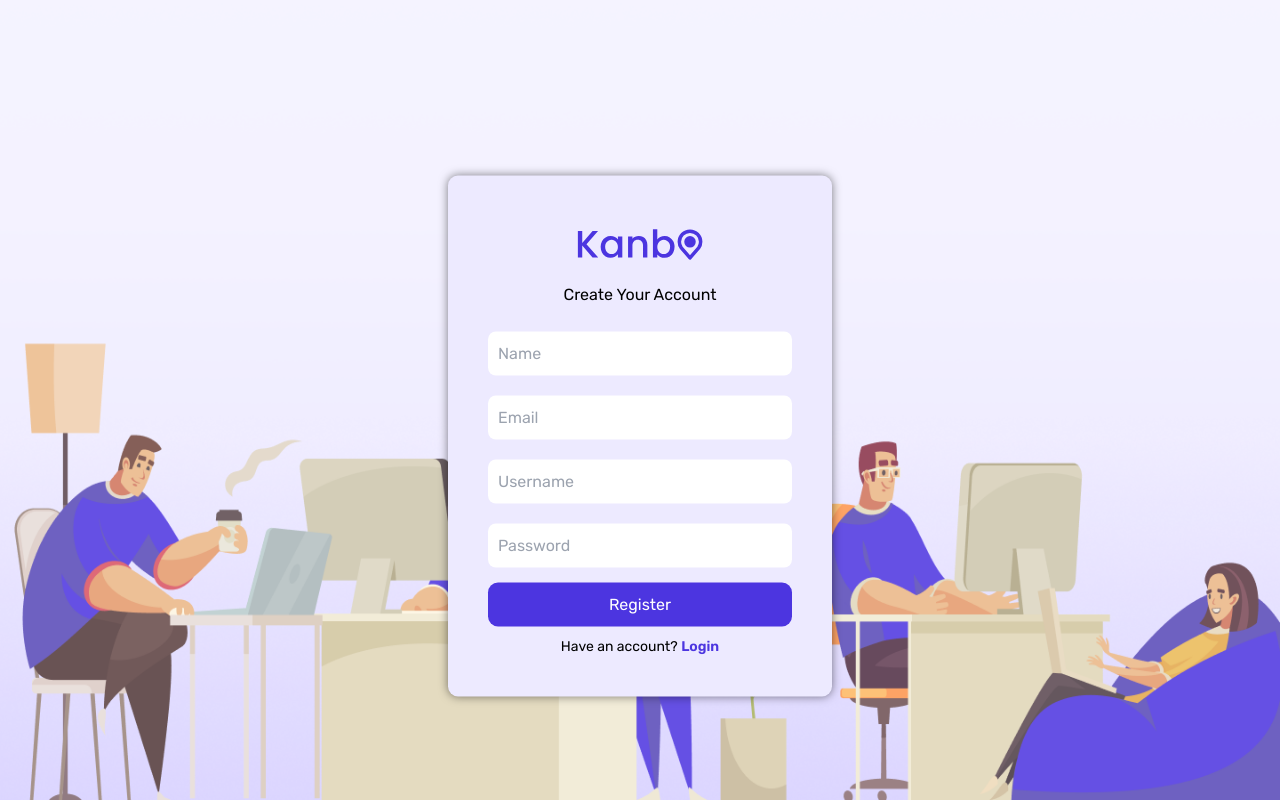
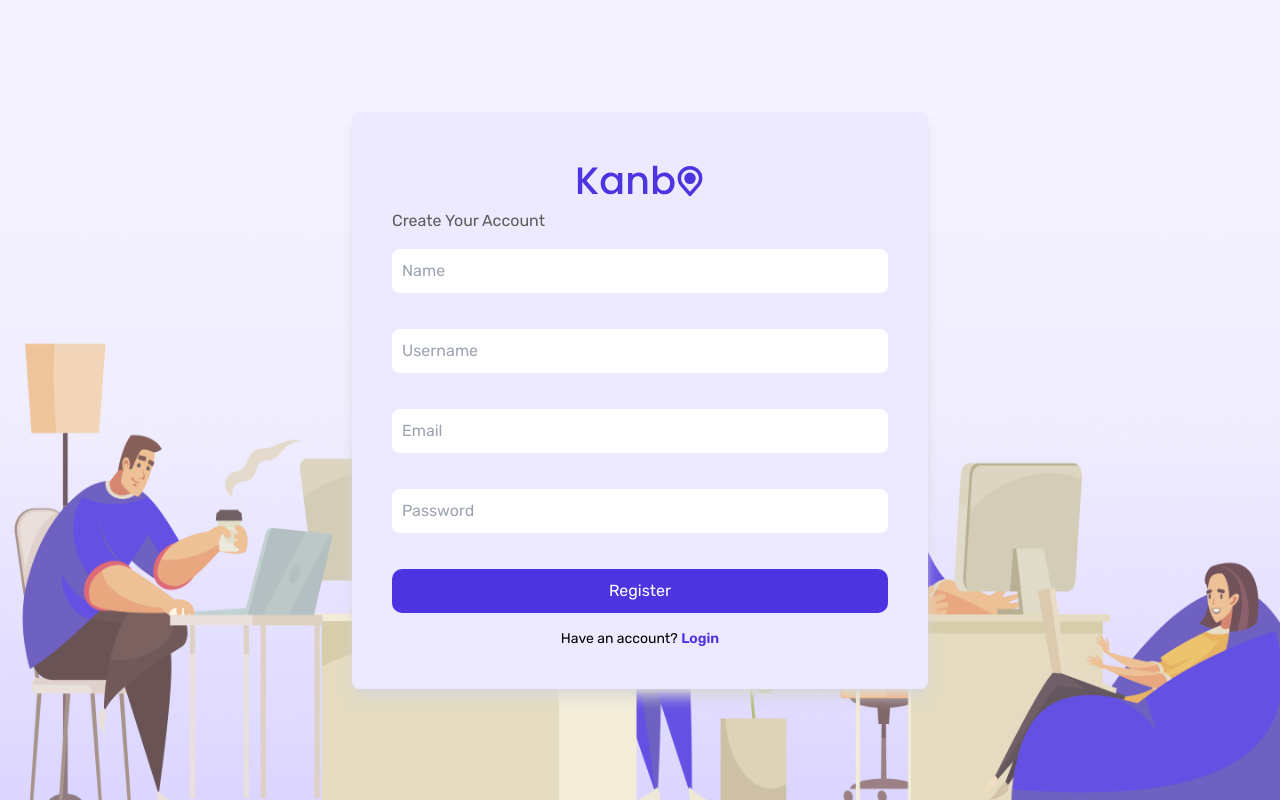
Before and after one commit to Kel2-Kanbo/Kanbo-web, a React (Create React App) app: page /register in a window 1280 px wide. Built offline with nearby package versions, Linux system fonts and the light colour scheme; the HTML template or start-up script is replaced by a standard one.

Commit message:
validasi login & register & integrasi login dgn BE

```diff
--- a/db.json
+++ b/db.json
@@ -31,6 +31,29 @@
       "city": "City 1",
       "district": "District 2",
       "building": "1"
+    }
+  ],
+  "register": [
+    {
+      "name": "dimas",
+      "email": "dimas@mail.com",
+      "username": "dimas",
+      "password": "123456",
+      "role": "admin"
+    },
+    {
+      "name": "dimas",
+      "email": "dimas@mail.com",
+      "username": "dimas",
+      "password": "123456",
+      "role": "admin"
+    },
+    {
+      "name": "dimas",
+      "email": "dimas@mail.com",
+      "username": "dimas",
+      "password": "123456",
+      "role": "admin"
     }
   ],
   "room": [
--- a/src/Components/FormInput/index.jsx
+++ b/src/Components/FormInput/index.jsx
@@ -6,7 +6,7 @@ const FormInput = styled.input`
     // border: 2px solid ${colors.primary.softblue};
     border-radius: 8px;
     padding: 10px;
-    margin: 5px;
+    // margin: 5px;
 `
 
 export default FormInput;
--- a/src/Pages/Register/index.jsx
+++ b/src/Pages/Register/index.jsx
@@ -1,8 +1,9 @@
-import React, { useState } from "react";
+import React, { useState, useEffect } from "react";
 import { AiFillEye, AiFillEyeInvisible } from "react-icons/ai";
 import { Link, useNavigate } from "react-router-dom";
 import Axios from "axios";
 import styled from "@emotion/styled";
+import Swal from "sweetalert2";
 
 import Logo from "../../Components/Logo";
 import background from "../../Assets/BgRegisterAdmin.png";
@@ -23,6 +24,11 @@ export default function Register() {
 	// 	email: 'email must be valid',
 	// 	password: 'Password must be at least 8 characters',
 	// });
+	const [isEmptyName, setIsEmptyName] = useState(true);
+	const [isEmptyUsername, setIsEmptyUsername] = useState(true);
+	const [isEmptyEmail, setIsEmptyEmail] = useState(true);
+	const [isEmptyPassword, setIsEmptyPassword] = useState(true);
+
 	const [inputs, setInputs] = useState([
 		{
 			id: 0,
@@ -30,27 +36,27 @@ export default function Register() {
 			type: 'text',
 			placeholder: 'Name',
 			value: '',
-			regex: /^$|\s+/,
-			err: 'name cant be empty',
-			isValid: false,
+			pattern: "^[A-Za-z0-9]{4,12}$",
+			err: 'Must contain at least 4 characters',
 		},
 		{
 			id: 1,
+			name: "username",
+			type: 'text',
+			placeholder: 'Username',
+			value: '',
+			pattern: "^[A-Za-z0-9]{4,10}$",
+			err: 'Must contain at least 4 characters',
+
+		},
+		{
+			id: 2,
 			name: "email",
 			type: 'email',
 			placeholder: 'Email',
 			value: '',
-			regex: /(?=^.{8,}$)/,
-			err: ''
-		},
-		{
-			id: 2,
-			name: "username",
-			type: 'text',
-			placeholder: 'Username',
-			value: '',
-			regex: /(?=^.{8,}$)/,
-			err: ''
+			pattern: "^[a-z0-9._%+-]+@[a-z0-9.-]+\.[a-z]{2,4}$",
+			err: 'Email must be valid',
 		},
 		{
 			id: 3,
@@ -58,11 +64,33 @@ export default function Register() {
 			type: 'password',
 			placeholder: 'Password',
 			value: '',
-			regex: /(?=^.{8,}$)/,
-			err: ''
+			pattern: "^[A-Za-z0-9]{6,12}$",
+			err: 'Must contain at least 6 or more characters',
 		}
 	])
+	useEffect(() => {
+		if (!inputs[0].value) {
+			setIsEmptyName(false);
+		} else {
+			setIsEmptyName(true);
+		}
+		if (!inputs[1].value) {
+			setIsEmptyUsername(false);
+		} else {
+			setIsEmptyUsername(true);
+		}
+		if (!inputs[2].value) {
+			setIsEmptyEmail(false);
+		} else {
+			setIsEmptyEmail(true);
+		}
+		if (!inputs[3].value) {
+			setIsEmptyPassword(false);
+		} else {
+			setIsEmptyPassword(true);
+		}
 
+	}, [inputs]);
 	const _handleChange = (value, index) => {
 		// value baru
 		const newInputs = { ...inputs[index], value };
@@ -89,28 +117,47 @@ export default function Register() {
 		e.preventDefault();
 		if (inputs[0].value && inputs[1].value && inputs[2].value && inputs[3].value) {
 			// if (error === "") {
+			const data = {
+				email: inputs[1].value,
+				password: inputs[3].value,
+				role: ["admin"],
+				username: inputs[2].value,
+			}
 			try {
-				// await Axios.post("http://localhost:3000/register", {
-				// 	name: inputs[0].value,
-				// 	email: inputs[1].value,
-				// 	username: inputs[2].value,
-				// 	password: inputs[3].value,
-				// 	role: 'admin',
+				await Axios.post("http://3.88.14.239/api/auth/signup", data).then(response => console.log(response));
+				// Swal.fire({
+				// 	title: "Register Success",
+				// 	// text: `You `,
+				// 	confirmButtonColor: "#4C35E0",
+				// 	// confirmButtonText: "Ok!",
+				// }).then((result) => {
+				// 	if (result.isConfirmed) {
+				// 		navigate("/")
+				// 	}
 				// });
-				alert(`Register "${inputs[0].value}" Success`);
-				navigate("/")
 			}
 			catch (error) {
 				if (error.response) {
 					setMsg(error.response.data.msg)
 				}
 			}
+			finally {
+				console.log("aaaa");
+			}
 			// }
 		} else {
-			setMsg("Please fill all field")
+			setIsEmptyName(true);
+			setIsEmptyUsername(true);
+			setIsEmptyEmail(true);
+			setIsEmptyPassword(true);
 		}
 	}
-
+	// useEffect(() => {
+	// 	if (inputs[0].value) {
+	// 		setIsEmpty(false);
+	// 	}
+	// 	setIsEmpty(true);
+	// });
 	const backgroundImage = {
 		backgroundImage: `url(${background})`,
 		backgroundSize: "100% 100%",
@@ -118,22 +165,49 @@ export default function Register() {
 
 	return (
 		<RegisterWrap style={backgroundImage}>
-			<RegisterInput onSubmit={_handleRegister}>
+			<form
+				className="max-w-xl w-full m-auto bg-current bg-secondary-softblue rounded-lg shadow-lg shadow-primary-gray3 p-10 "
+				onSubmit={_handleRegister}>
 				<div className='flex justify-center'>
 					<Logo />
 				</div>
-				<h4 className="text-base">Create Your Account</h4>
-				<p className="has-text-centered text-error-red">{msg}</p>
+				<h4 className="text-base mb-4  text-primary-gray">Create Your Account</h4>
+				<p className="text-center text-error-red">{msg}</p>
 				{
 					inputs.map((input, inputIdx) => (
-						<FormInput
-							className=' peer'
+						<div
 							key={inputIdx}
-							{...input}
-							value={input.value}
-							type={input.type === 'password' ? isPaswordShown ? 'text' : 'password' : input.type}
-							onChange={(e) => _handleChange(e.target.value, inputIdx)}
-						/>
+						>
+							<FormInput
+								className='peer m-0'
+								{...input}
+								value={input.value}
+								required
+								type={input.type === 'password' ? isPaswordShown ? 'text' : 'password' : input.type}
+								onChange={(e) => _handleChange(e.target.value, inputIdx)}
+							/>
+							{
+								input.name === "name" ? <p className={`my-2 ${isEmptyName ? "peer-invalid:visible text-primary-red invisible" : "invisible"}  text-sm`}>
+									{input.err}
+								</p> : null
+							}
+							{
+								input.name === "username" ? <p className={`my-2 ${isEmptyUsername ? "peer-invalid:visible text-primary-red invisible" : "invisible"}  text-sm`}>
+									{input.err}
+								</p> : null
+							}
+							{
+								input.name === "email" ? <p className={`my-2 ${isEmptyEmail ? "peer-invalid:visible text-primary-red invisible" : "invisible"}  text-sm`}>
+									{input.err}
+								</p> : null
+							}
+
+							{
+								input.name === "password" ? <p className={`my-2 ${isEmptyPassword ? "peer-invalid:visible text-primary-red invisible" : "invisible"} text-sm`}>
+									{input.err}
+								</p> : null
+							}
+						</div>
 					))
 				}
 
@@ -143,13 +217,13 @@ export default function Register() {
 				{/* <span className="text-black">{error}</span> */}
 
 				<Button onClick={_handleRegister}>Register</Button>
-				<p className="text-sm">
+				<p className="text-sm text-center mt-4">
 					Have an account?{" "}
 					<Link to="/" className="font-bold text-primary-blue">
 						Login
 					</Link>
 				</p>
-			</RegisterInput>
+			</form>
 		</RegisterWrap>
 	)
 }
```
Also changed, not shown: src/Pages/Login/index.jsx (+66 -32 lines).
